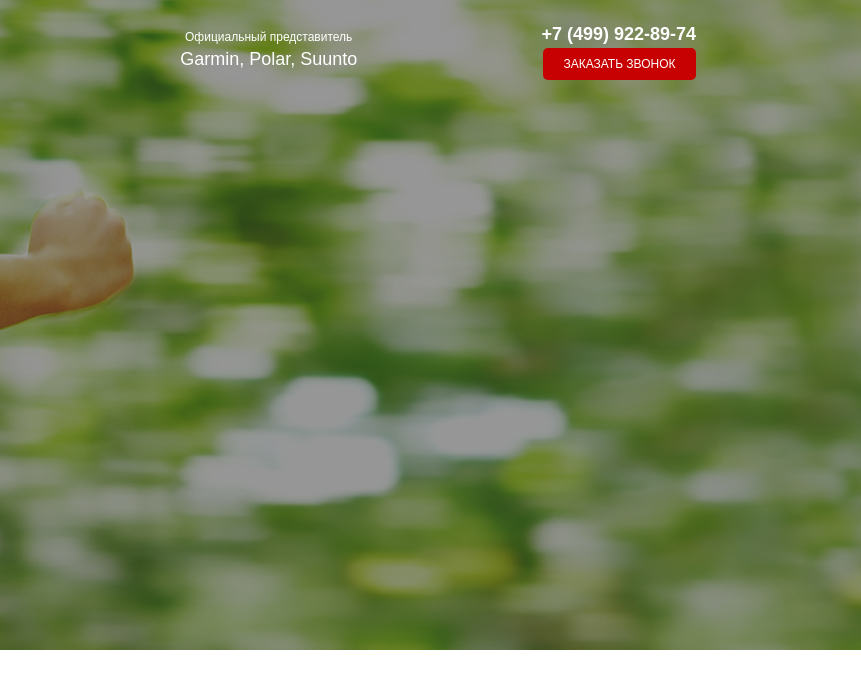
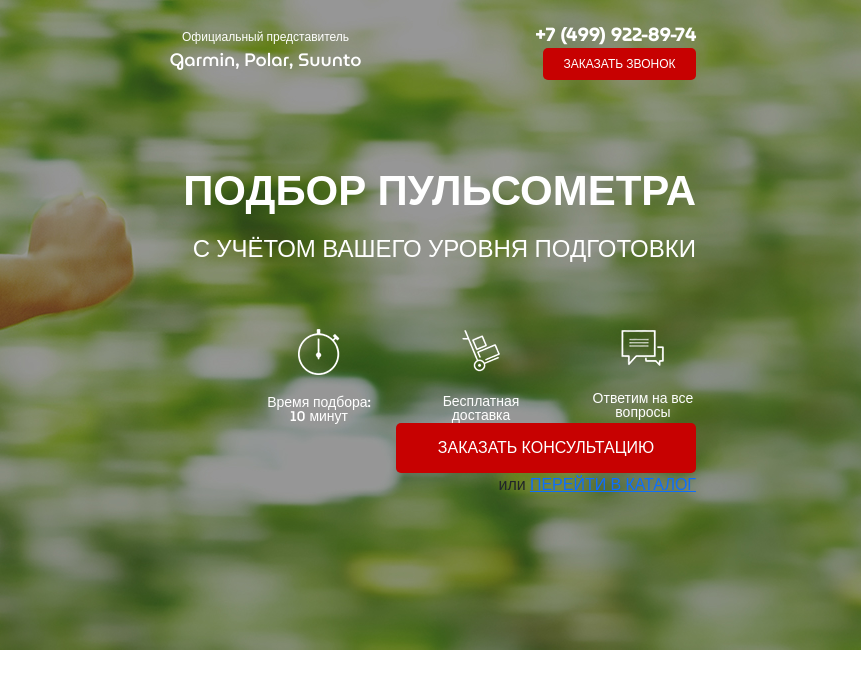
Before and after one commit to DimDimich-creator/Pulse, a website: page src/index.html in a window 1280 px wide. Shown: the full height of the page, 419-1280 px from the left. Drawn offline with Linux system fonts and the light colour scheme.

Commit message:
add promo

```diff
--- a/src/css/font.css
+++ b/src/css/font.css
@@ -0,0 +1,4 @@
+@font-face {
+    font-family: 'MuseoModerno';
+    src: url(../fonts/MuseoModerno-Medium.ttf);
+}
--- a/src/index.html
+++ b/src/index.html
@@ -27,6 +27,29 @@
                     <button class="button">заказать звонок</button>
                 </div>
             </header>
+            <div class="promo__wrapper">
+                <h1 class="promo__header">Подбор пульсометра</h1>
+                <h2 class="promo__subheader">с учётом Вашего уровня подготовки</h2>
+
+                <div class="promo__icons">
+                    <div class="promo__icon">
+                        <img src="img/icons1.png" alt="icons1"> Время подбора: 10 минут
+                    </div>
+                    <div class="promo__icon">
+                        <img src="img/icons2.png" alt="icons2"> Бесплатная доставка
+                    </div>
+                    <div class="promo__icon">
+                        <img src="img/icons3.png" alt="icons3"> Ответим на все вопросы
+                    </div>
+                </div>
+
+                <button class="button button_main">заказать КОНСУЛЬТАЦИЮ</button>
+                <div class="promo__link">
+                    или
+                    <a href="#">ПЕРЕЙТИ В КАТАЛОГ</a>
+                </div>
+            </div>
+
         </div>
     </div>
 </body>
--- a/src/sass/blocks/_buttons.scss
+++ b/src/sass/blocks/_buttons.scss
@@ -10,4 +10,10 @@
     text-align: center;
     text-transform: uppercase;
     color: #FFFFFF;
+    &_main {
+        width: 300px;
+        height: 50px;
+        font-size: 16px;
+        &:hover {}
+    }
 }
--- a/src/sass/blocks/_promo.scss
+++ b/src/sass/blocks/_promo.scss
@@ -2,4 +2,50 @@
     min-height: 650px;
     padding: 21px 0 93px 0;
     background: url(../../img/bg.png) center (center/cover) no-repeat;
+    &__wrapper {
+        display: flex;
+        flex-direction: column;
+        align-items: flex-end;
+        margin-top: 90px;
+    }
+    &__header {
+        font-weight: bold;
+        font-size: 42px;
+        line-height: 42px;
+        align-items: flex-end;
+        text-align: right;
+        text-transform: uppercase;
+        color: #FFFFFF;
+    }
+    &__subheader {
+        font-weight: 500;
+        font-size: 24px;
+        line-height: 24px;
+        align-items: flex-end;
+        text-align: right;
+        text-transform: uppercase;
+        color: #FFFFFF;
+        padding-top: 17px;
+    }
+    &__icons {
+        margin-top: 60px;
+        display: flex;
+        justify-content: space-between;
+        width: 430px;
+    }
+    &__icon {
+        width: 106px;
+        text-align: center;
+        font-weight: 500;
+        font-size: 14px;
+        line-height: 14px;
+        align-items: flex-end;
+        text-align: center;
+        color: #FFFFFF;
+        img {
+            display: block;
+            margin: 0 auto;
+            margin-bottom: 20px;
+        }
+    }
 }
```
Also changed, not shown: src/css/style.min.css, src/img/icons1.png (renamed from src/img/019_timer_time_stopwatch_2-64.png), src/img/icons2.png (renamed from src/img/app 08 hand cart 64.png), src/img/icons3.png (renamed from src/img/messages 64.png).
